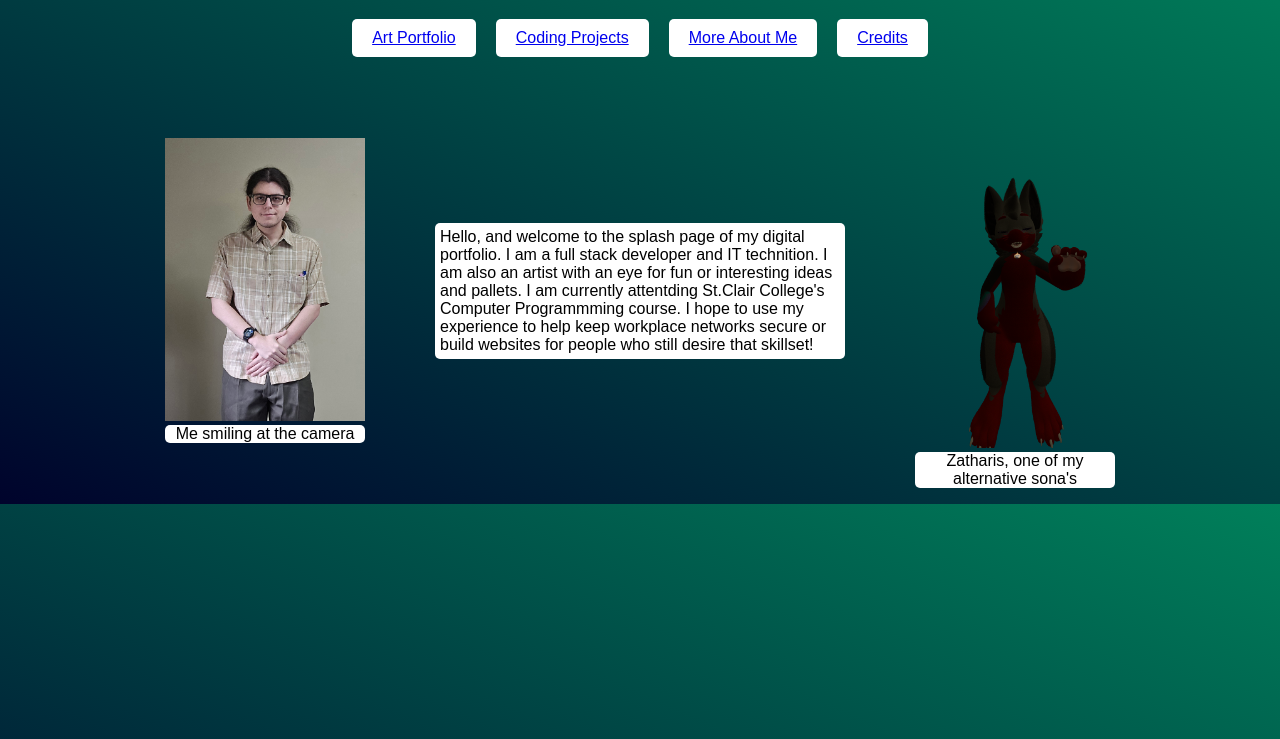
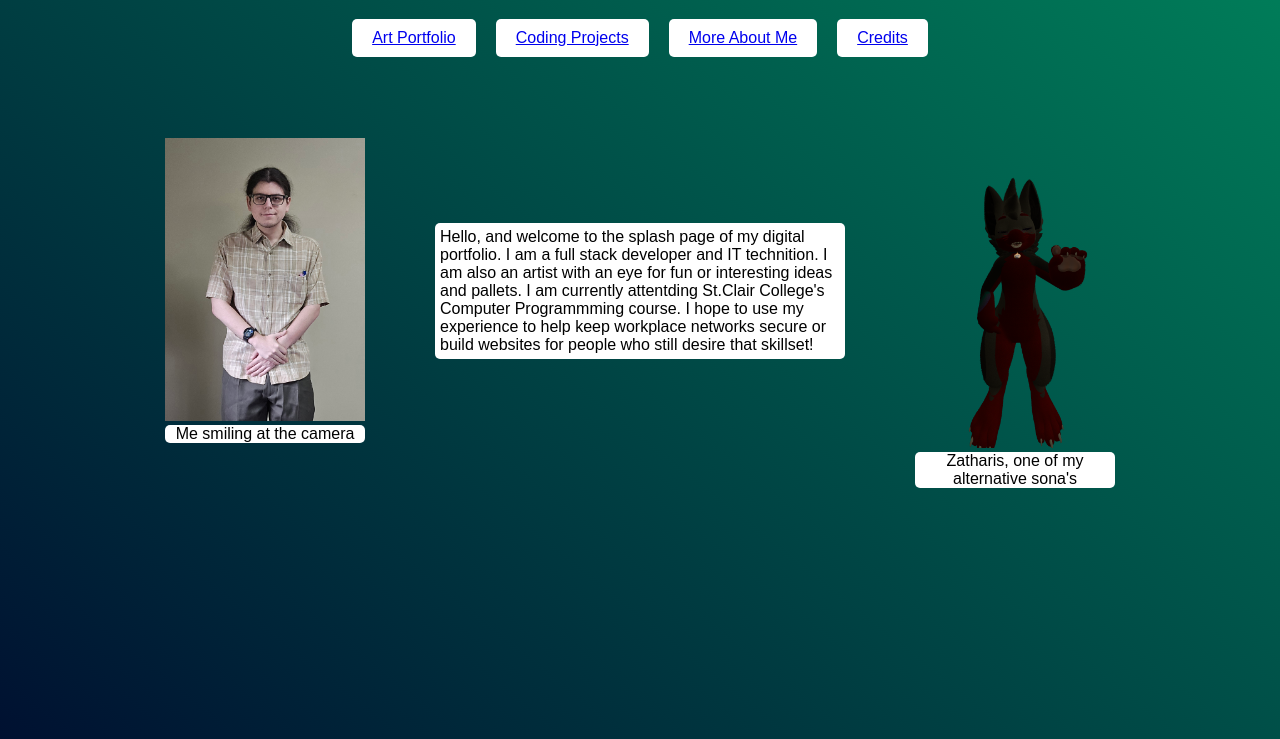
Before and after one commit to Zatharis/Portfolio-Dylan, a plain HTML site: page index.html in a window 1280 px wide. Shown: the part 61-800 px from the top of the page. Drawn offline with Linux system fonts and the light colour scheme.

Commit message:
added a height to fix a bug

```diff
--- a/Sources/Css/SplashPage.css
+++ b/Sources/Css/SplashPage.css
@@ -17,6 +17,7 @@ body{
     margin: 0;
     font-family: Arial, sans-serif;
     background: linear-gradient(to top right, rgb(0, 3, 44), rgb(0, 128, 90));
+    height:1000px;
 }
 /* Centering header */
 h1 {
--- a/Sources/Css/creditsPage.css
+++ b/Sources/Css/creditsPage.css
@@ -3,6 +3,7 @@ body{
     margin: 0;
     font-family: Arial, sans-serif;
     background: linear-gradient(to top right, rgb(0, 3, 44), rgb(0, 128, 90));
+    height:1000px;
 }
 h1 {
     display: flex;
```
